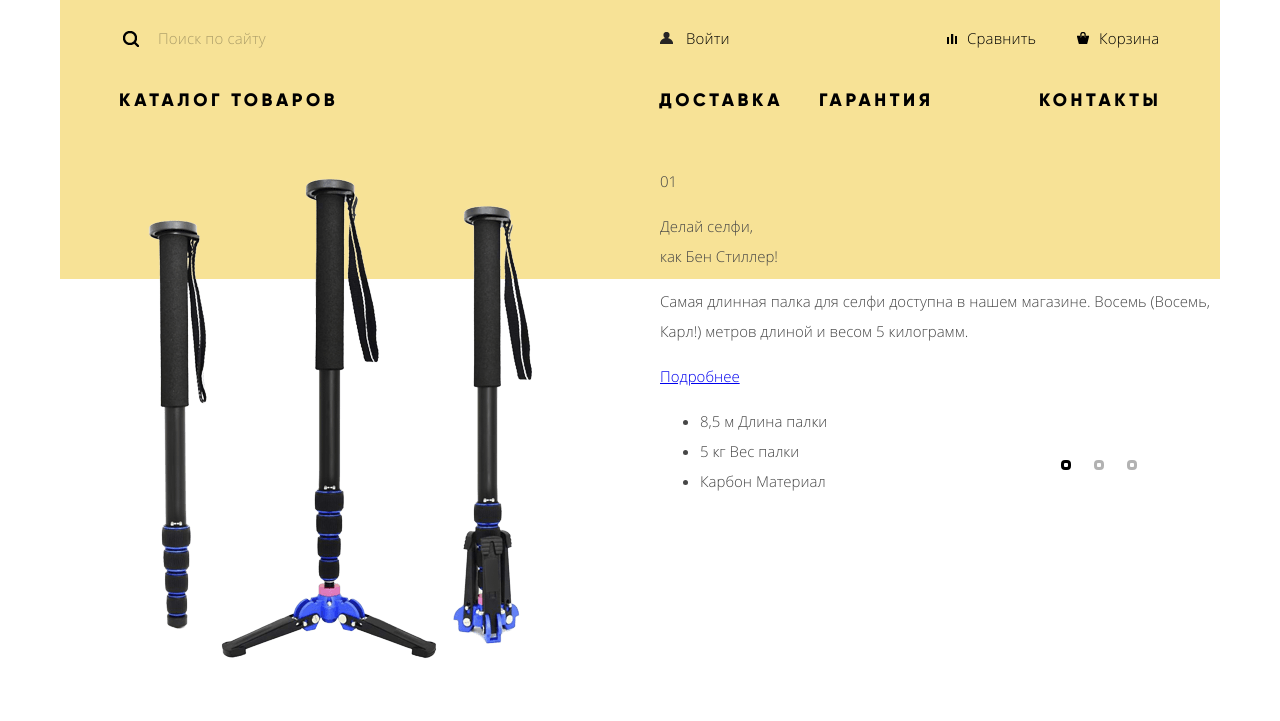
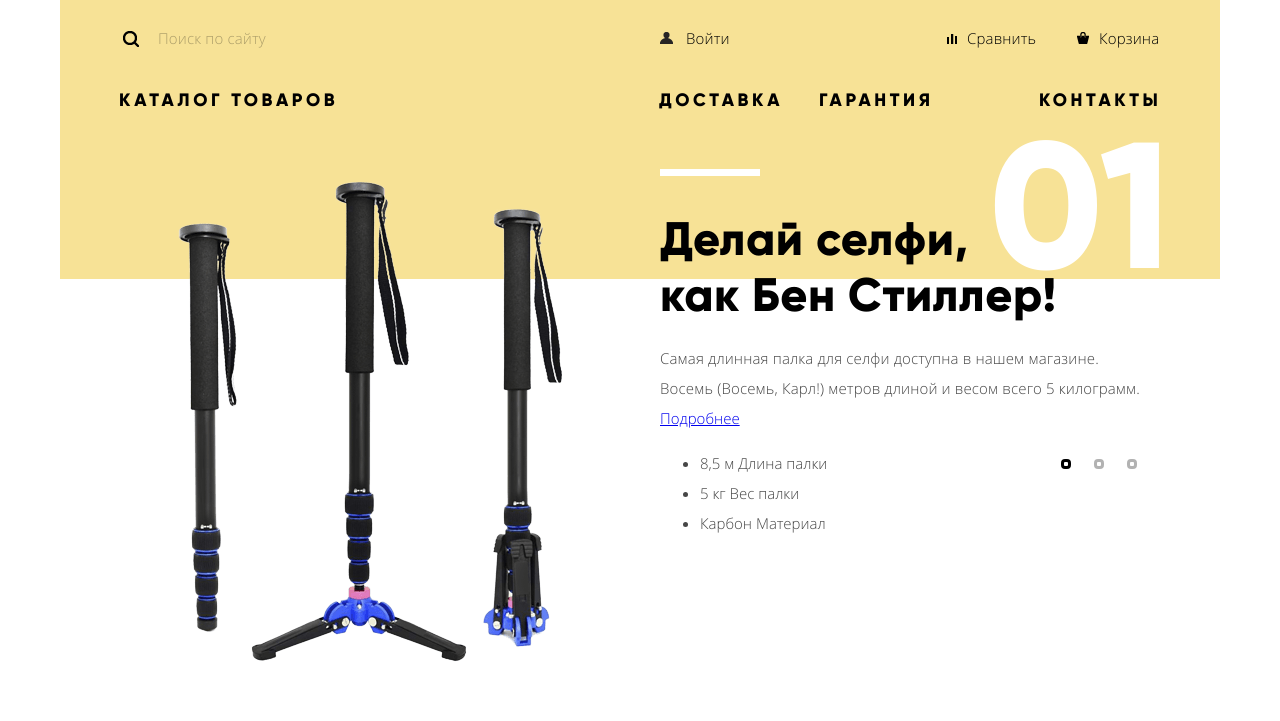
Before and after one commit to Pycu4/202134-device, a plain HTML site: page index.html in a window 1280 px wide. Shown: the part 60-781 px from the top of the page. Drawn offline with Linux system fonts and the light colour scheme.

Commit message:
Какие-то правки

```diff
--- a/css/style.css
+++ b/css/style.css
@@ -176,9 +176,8 @@
       }
 
       .search-block .button-search {
-        display: none;
         float: right;
-        width: 86px;
+        width: 0px;
         height: 50px;
         padding-top: 0px;
         padding-right: 0px;
@@ -193,7 +192,7 @@
         color: #000000;
 
         background-color: transparent;
-        border-width: 2px;
+        border-width: 0px;
         border-style: solid;
         border-color: #000000;
       }
@@ -201,7 +200,9 @@
       .input-search:focus + .button-search,
       .search-block .button-search:focus
       .search-block .button-search:active {
-        display: block;
+        min-width: 86px;
+
+        border-width: 2px;
       }
 
       .search-block .button-search:hover {
@@ -211,8 +212,6 @@
       }
 
       .search-block .button-search:active {
-        display: block;
-
         color: rgba(255, 255, 255, 0.3);
 
         background-color: #000000;
@@ -394,7 +393,7 @@
   .slider-hero {
     position: relative;
 
-    margin-top: -113px;
+    margin-top: -110px;
   }
 
   .slider-hero .slide {
@@ -413,11 +412,14 @@
     display: block;
   }
 
+  /* hero image */
+
     .slider-hero .hero-image {
       float: left;
-    width: 560px;
+      width: 500px;
       height: 500px;
       margin-right: 20px;
+      margin-left: 60px;
 
       line-height: 500px;
       text-align: center;
@@ -428,16 +430,73 @@
       vertical-align: middle;
     }
 
+  /* hero content */
+
     .slider-hero .hero-content {
+      position: relative;
       float: right;
-    width: 560px;
+      width: 500px;
       min-height: 500px;
+      margin-right: 60px;
       margin-left: 20px;
     }
 
+    .slider-hero .hero-content::before {
+      content: "";
+
+      position: absolute;
+      top: 0px;
+      left: 0px;
+
+      width: 100px;
+      height: 7px;
+
+      background-color: rgb(255, 255, 255);
+    }
+
+    .slider-hero .hero-numeric {
+      position: absolute;
+      top: -52px;
+      right: -12px;
+
+      font-weight: 900;
+      font-size: 179.2px;
+      line-height: 179.2px;
+      font-family: "Gilroy", "Arial", sans-serif;
+      letter-spacing: 0.55px;
+      color: rgb(255, 255, 255);
+    }
+
+    .slider-hero p {
+      margin-top: 8px;
+      margin-bottom: 0px;
+
+      font-weight: 100;
+      font-size: 15px;
+      line-height: 30px;
+      font-family: "Open Sans", "Arial", sans-serif;
+      letter-spacing: 0.15px;
+      color: rgb(70, 70, 70);
+    }
+
+    .slider-hero .hero-lead {
+      margin-top: 42px;
+      margin-bottom: 20px;
+
+      font-weight: 900;
+      font-size: 47px;
+      line-height: 56px;
+      font-family: "Gilroy", "Arial", sans-serif;
+      letter-spacing: 0.55px;
+      color: rgb(0, 0, 0);
+    }
+
+
+  /* hero slider dots */
+
     .slider-hero .slider-hero-dots {
       position: absolute;
-    top: 294px;
+      top: 290px;
       right: 60px;
     }
 
--- a/index.html
+++ b/index.html
@@ -95,7 +95,7 @@
               <div class="hero-content">
                 <span class="hero-numeric">01</span>
                 <p class="hero-lead">Делай селфи, <br>как Бен Стиллер!</p>
-                <p>Самая длинная палка для селфи доступна в нашем магазине. Восемь (Восемь, Карл!) метров длиной и весом 5 килограмм.</p>
+                <p>Самая длинная палка для селфи доступна в нашем магазине. Восемь&nbsp;(Восемь, Карл!) метров длиной и весом всего 5 килограмм.</p>
                 <a href="#">Подробнее</a>
                 <ul class="features">
                   <li class="feature">
```
Lines whose indentation alone changed are shown as unchanged.
